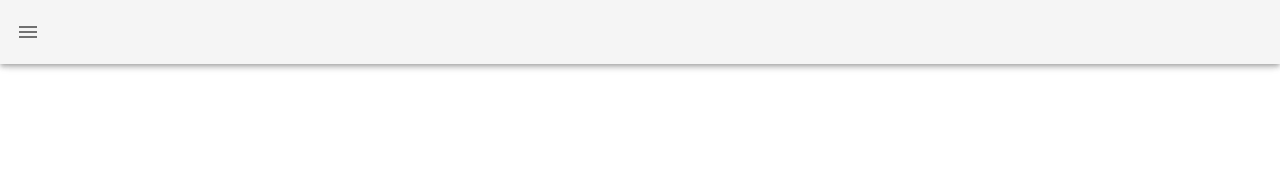
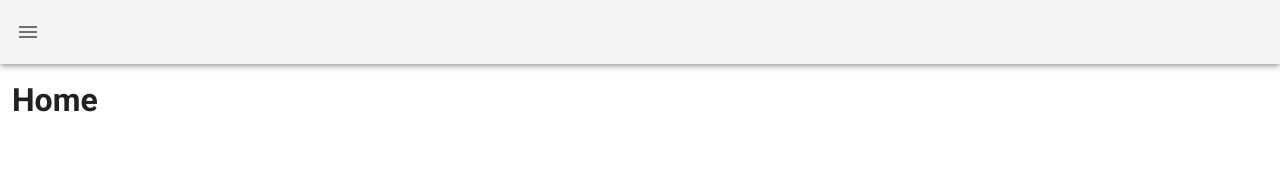
Before and after one commit to Extomvi/demo-lyvo-app, a Vue app: page /#/ in a window 1280 px wide. Shown: the top 174 px of the page. Built offline with nearby package versions, Linux system fonts and the light colour scheme.

Commit message:
'Added Application.vue'

```diff
--- a/src/router/index.js
+++ b/src/router/index.js
@@ -22,7 +22,7 @@ const routes = [{
         path: '/application',
         name: 'Application',
         component: () =>
-            import ('../views/About.vue')
+            import ('../views/Application.vue')
     },
 ]
 
--- /dev/null
+++ b/src/views/Application.vue
@@ -0,0 +1,16 @@
+<template>
+  <div class="application">
+    <h1>Application</h1>
+    <app-form></app-form>
+  </div>
+</template>
+
+<script>
+import AppForm from '@/components/AppForm.vue'
+export default {
+  name: 'Application',
+  components: {
+    AppForm,
+  },
+}
+</script>
--- a/src/views/Home.vue
+++ b/src/views/Home.vue
@@ -1,11 +1,12 @@
 <template>
-  <div class="home"></div>
+  <div class="home">
+    <h1>Home</h1>
+  </div>
 </template>
 
 <script>
 // @ is an alias to /src
 export default {
   name: 'Home',
-
 }
 </script>
```
